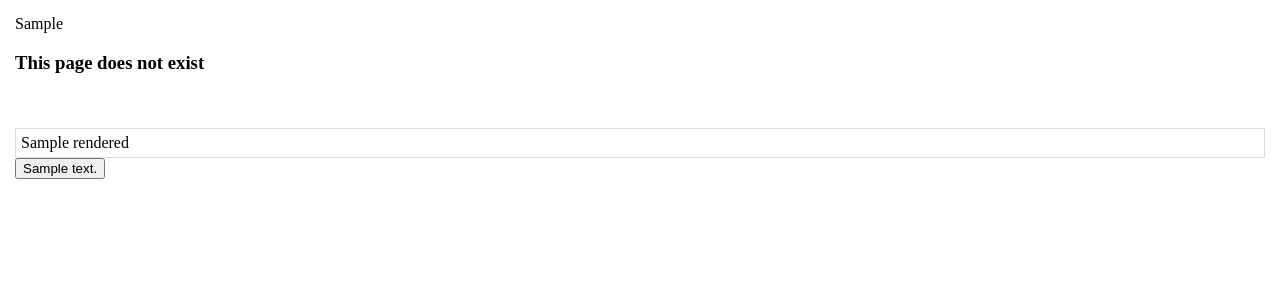
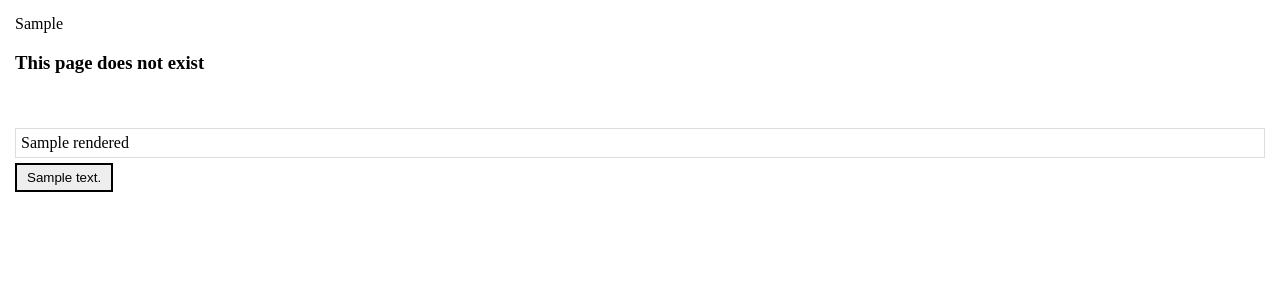
Before and after one commit to MatthewJohn/Wikode, a Python web app: template wikode/templates/wiki.html in a window 1280 px wide. Shown: the part 59-359 px from the top of the page. Run offline with Jinja, Linux system fonts and the light colour scheme; the template is opened without the code that fills it: most values are stand-ins (such as "Sample title", 1, 10 or a date in 2020).

Commit message:
Improve style of buttons

```diff
--- a/wikode/templates/main.html
+++ b/wikode/templates/main.html
@@ -69,6 +69,14 @@ a {
     background-color: #545E75;
 }
 
+.inputButton {
+    border-radius: 0px;
+    border-style: solid;
+    background-color: #eee;
+    padding: 5px 10px 5px 10px;
+    margin-top: 5px;
+}
+
 </style>
 
 </head>
--- a/wikode/templates/wiki.html
+++ b/wikode/templates/wiki.html
@@ -18,7 +18,7 @@
 
 <form method="get" action="{{ wiki.edit_url }}">
 <input type="hidden" name="edit" value="1" />
-<input type="submit" value="{{ wiki.edit_button_text }}" />
+<input class="inputButton" type="submit" value="{{ wiki.edit_button_text }}" />
 </form>
 
 {% if wiki.has_children %}
--- a/wikode/templates/wiki_edit.html
+++ b/wikode/templates/wiki_edit.html
@@ -15,13 +15,12 @@
     <textarea name="source" rows=20 cols=100>{{wiki.source | safe}}</textarea>
     <br />
     <br />
-    <input type="submit" value="{% if wiki.exists %}Save{% else %}Create{% endif %}" />
+    <input class="inputButton" type="submit" value="{% if wiki.exists %}Save{% else %}Create{% endif %}" />
 </form>
 
 {% if wiki.exists %}
 <form action="{{ wiki.absolute_url }}" method="GET">
-
-    <input type="submit" value="Cancel" />
+    <input class="inputButton" type="submit" value="Cancel" />
 </form>
 {% endif %}
 
```
